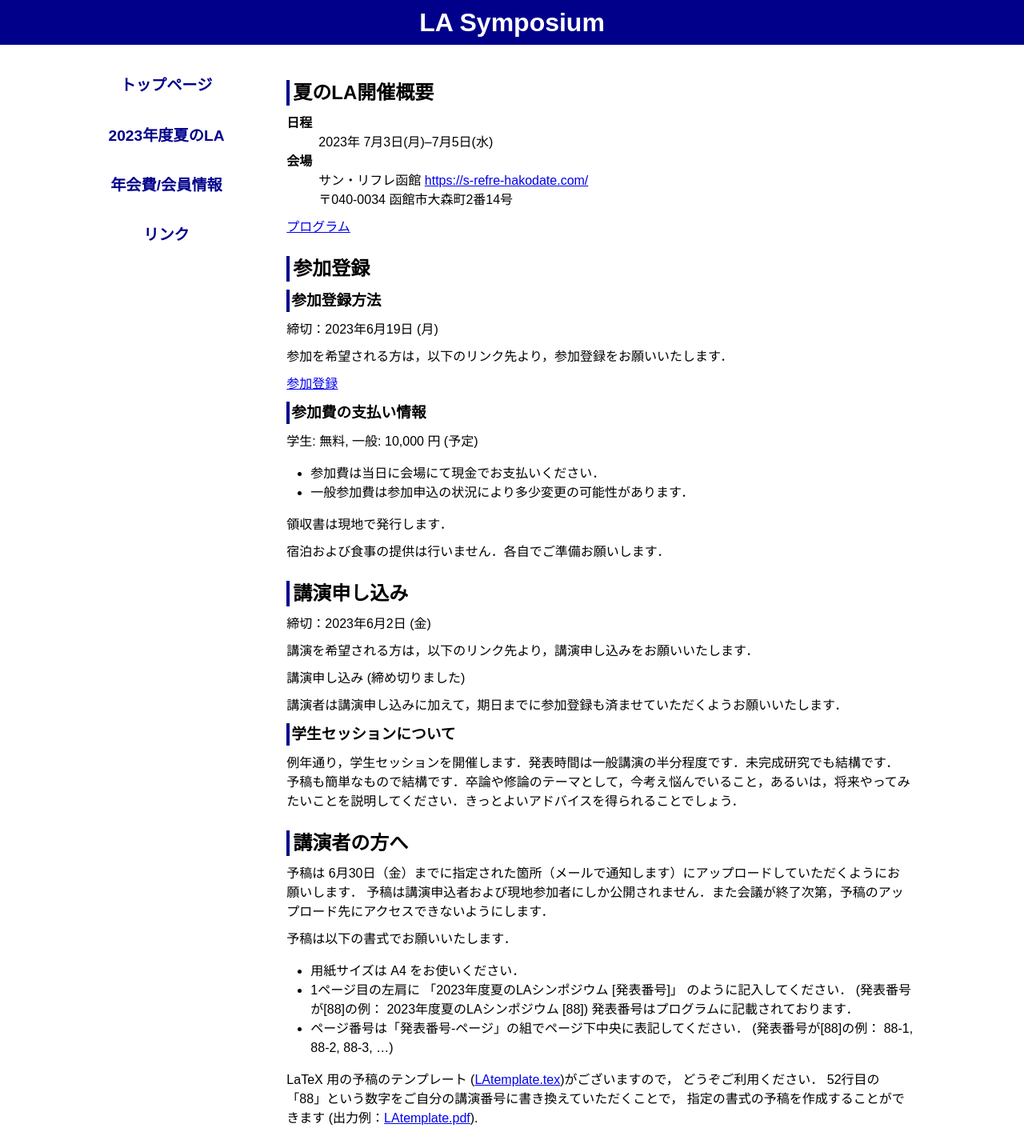
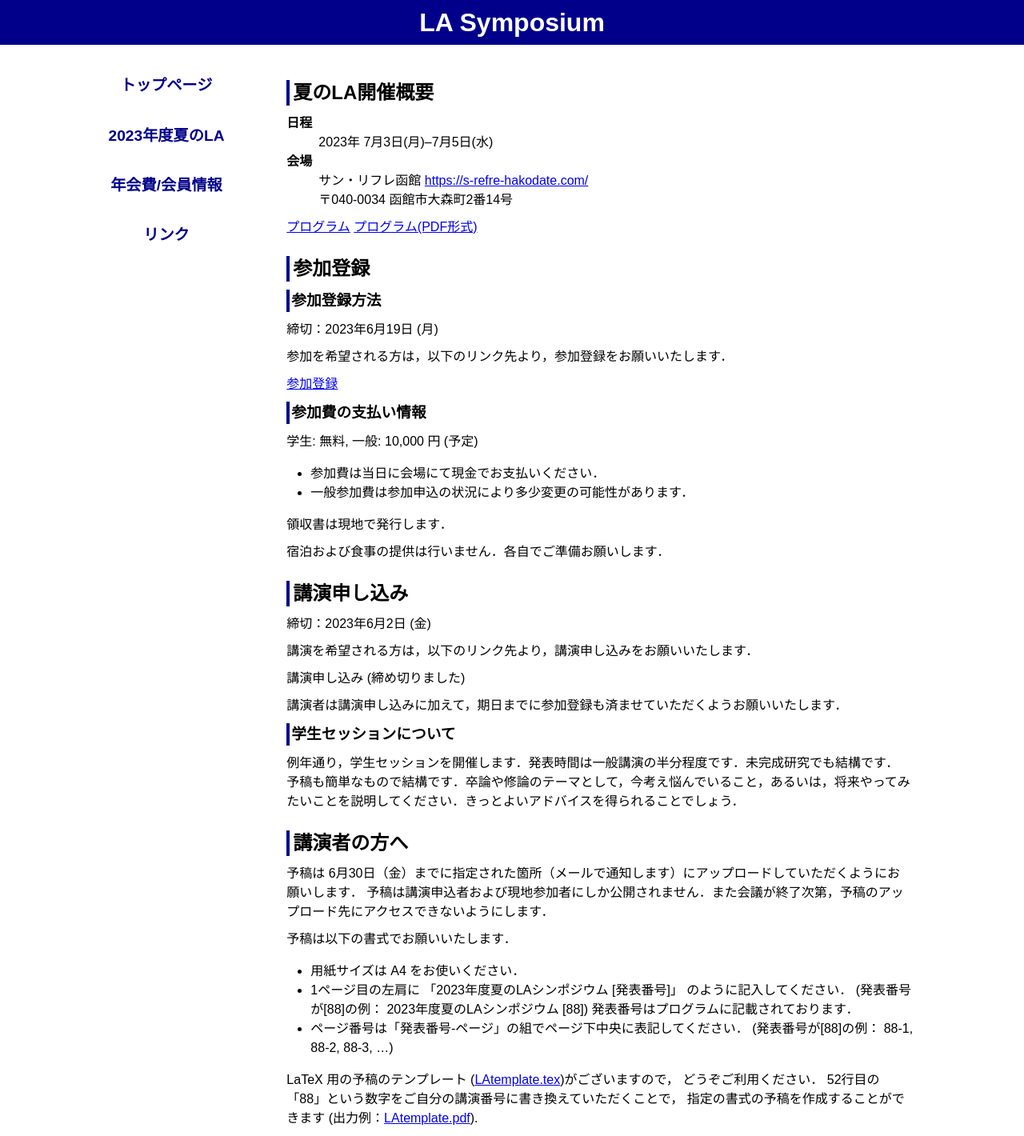
Before and after one commit to ytamura12/la-symposium_test.github.io, a Jekyll site: the page built from 2023/summer.md, in a window 1280 px wide. Shown: the whole page at 80% size. Built offline with Jekyll 4.4.1, drawn with Linux system fonts in a browser that asks for light colours.

Commit message:
Update summer.md

```diff
--- a/2023/summer.md
+++ b/2023/summer.md
@@ -13,7 +13,7 @@ title: LA Symposium 2023, 夏のLA
   <dd>〒040-0034 函館市大森町2番14号</dd>
 </dl>
 
-[プログラム](./summer_program.html)
+[プログラム](./summer_program.html) [プログラム(PDF形式)](./LA2023summer_program.pdf)
 
 参加登録
 --------
```
